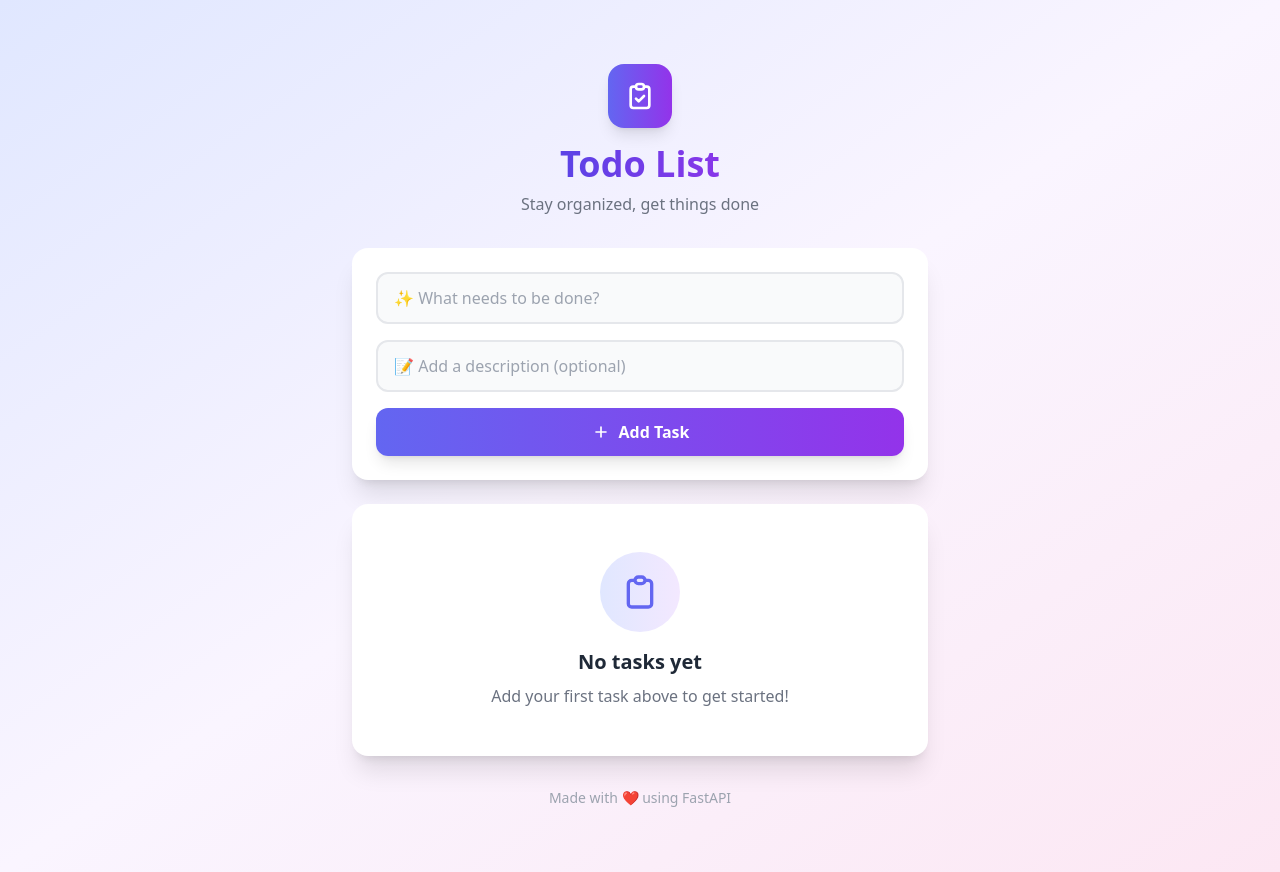
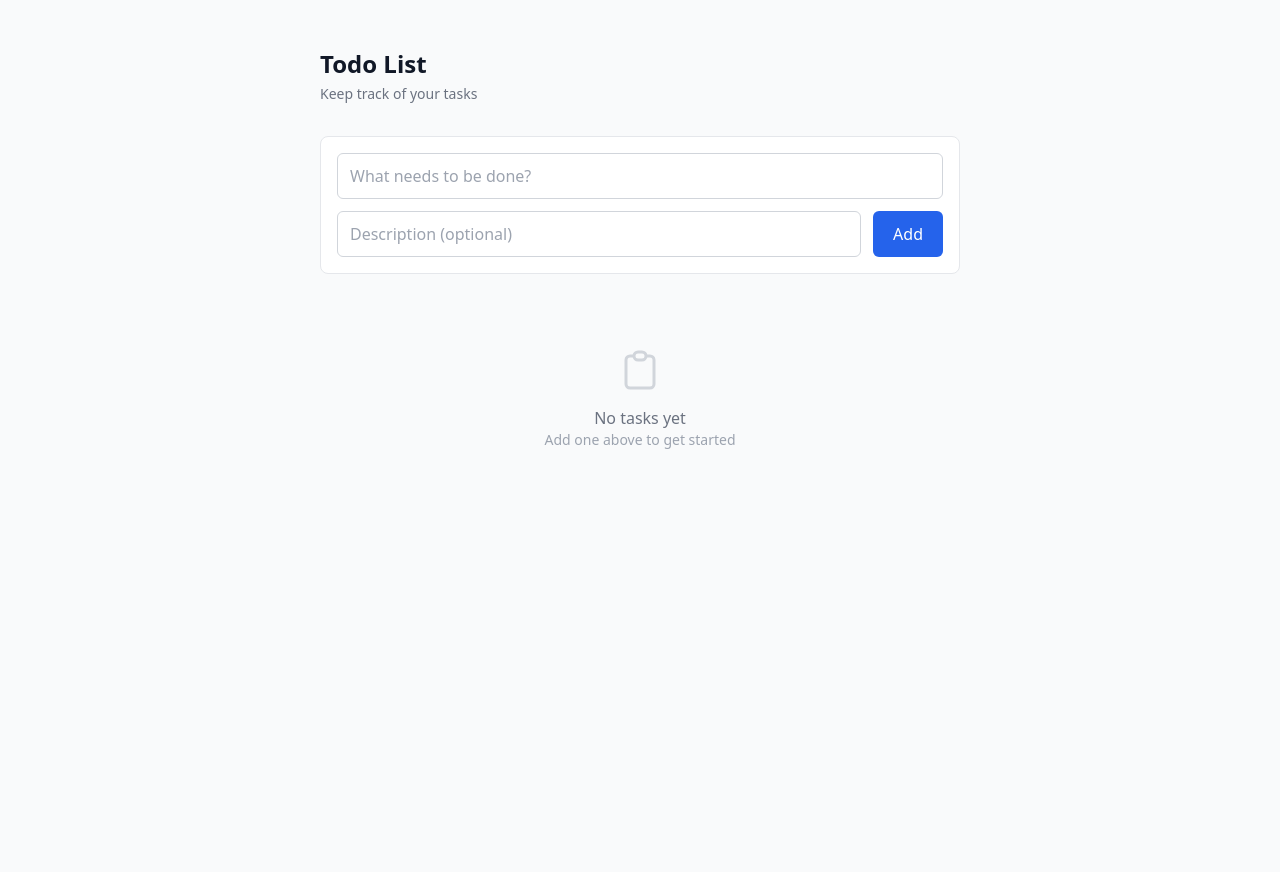
Before and after one commit to w3bdesign/flask-todo, a Flask app: page / in a window 1280 px wide. After the commit the page ends 449 px from the top, so only its background shows below. Run offline with Flask 3, Linux system fonts and the light colour scheme; some libraries are stand-ins or nearby versions.

Commit message:
Redesign todo list UI for simpler, cleaner look
Refactored index.html to use a more minimal and modern design, removing custom CSS and animations in favor of Tailwind utility classes. Simplified form and list layouts, updated button and input styles, and improved empty state messaging for better usability and readability.

```diff
--- a/templates/index.html
+++ b/templates/index.html
@@ -5,129 +5,91 @@
     <meta name="viewport" content="width=device-width, initial-scale=1.0">
     <title>Todo App</title>
     <script src="https://cdn.tailwindcss.com"></script>
-    <style>
-      /* Custom animations */
-      @keyframes fadeIn {
-        from { opacity: 0; transform: translateY(-10px); }
-        to { opacity: 1; transform: translateY(0); }
-      }
-      .animate-fadeIn {
-        animation: fadeIn 0.3s ease-out;
-      }
-      .todo-item {
-        transition: all 0.2s ease;
-      }
-      .todo-item:hover {
-        transform: translateX(4px);
-      }
-      .checkbox-circle {
-        transition: all 0.2s ease;
-      }
-      .checkbox-circle:hover {
-        transform: scale(1.1);
-      }
-    </style>
   </head>
 
-  <body class="min-h-screen bg-gradient-to-br from-indigo-100 via-purple-50 to-pink-100">
-    <div class="min-h-screen flex flex-col items-center py-8 px-4 sm:py-16">
+  <body class="min-h-screen bg-gray-50">
+    <div class="max-w-2xl mx-auto px-4 py-12">
       <!-- Header -->
-      <div class="text-center mb-8 animate-fadeIn">
-        <div class="inline-flex items-center justify-center w-16 h-16 bg-gradient-to-r from-indigo-500 to-purple-600 rounded-2xl shadow-lg mb-4">
-          <svg class="w-8 h-8 text-white" fill="none" stroke="currentColor" viewBox="0 0 24 24">
-            <path stroke-linecap="round" stroke-linejoin="round" stroke-width="2" d="M9 5H7a2 2 0 00-2 2v12a2 2 0 002 2h10a2 2 0 002-2V7a2 2 0 00-2-2h-2M9 5a2 2 0 002 2h2a2 2 0 002-2M9 5a2 2 0 012-2h2a2 2 0 012 2m-6 9l2 2 4-4"></path>
-          </svg>
-        </div>
-        <h1 class="text-4xl font-bold bg-gradient-to-r from-indigo-600 to-purple-600 bg-clip-text text-transparent">
-          Todo List
-        </h1>
-        <p class="text-gray-500 mt-2">Stay organized, get things done</p>
-      </div>
+      <header class="mb-8">
+        <h1 class="text-2xl font-semibold text-gray-900">Todo List</h1>
+        <p class="text-gray-500 text-sm mt-1">Keep track of your tasks</p>
+      </header>
 
-      <!-- Main Container -->
-      <div class="w-full max-w-xl">
       <!-- Add Todo Form -->
-        <form method="post" class="bg-white rounded-2xl shadow-xl p-6 mb-6 animate-fadeIn">
-          <div class="space-y-4">
-            <div>
+      <form method="post" class="bg-white rounded-lg border border-gray-200 p-4 mb-6">
+        <div class="flex flex-col gap-3">
           <input
             type="text"
             name="title"
-                placeholder="✨ What needs to be done?"
+            placeholder="What needs to be done?"
             required
-                class="w-full bg-gray-50 border-2 border-gray-200 rounded-xl py-3 px-4 text-gray-700 placeholder-gray-400 focus:outline-none focus:border-indigo-500 focus:bg-white transition-all duration-200"
+            class="w-full border border-gray-300 rounded-md py-2.5 px-3 text-gray-900 placeholder-gray-400 focus:outline-none focus:ring-2 focus:ring-blue-500 focus:border-transparent"
           />
-            </div>
-            <div>
+          <div class="flex gap-3">
             <input
               type="text"
               name="description"
-                placeholder="📝 Add a description (optional)"
-                class="w-full bg-gray-50 border-2 border-gray-200 rounded-xl py-3 px-4 text-gray-700 placeholder-gray-400 focus:outline-none focus:border-indigo-500 focus:bg-white transition-all duration-200"
+              placeholder="Description (optional)"
+              class="flex-1 border border-gray-300 rounded-md py-2.5 px-3 text-gray-900 placeholder-gray-400 focus:outline-none focus:ring-2 focus:ring-blue-500 focus:border-transparent"
             />
-            </div>
             <button
               type="submit"
-              class="w-full bg-gradient-to-r from-indigo-500 to-purple-600 hover:from-indigo-600 hover:to-purple-700 text-white font-semibold py-3 px-6 rounded-xl shadow-lg hover:shadow-xl transform hover:-translate-y-0.5 transition-all duration-200"
+              class="bg-blue-600 hover:bg-blue-700 text-white font-medium py-2.5 px-5 rounded-md"
             >
-              <span class="flex items-center justify-center gap-2">
-                <svg class="w-5 h-5" fill="none" stroke="currentColor" viewBox="0 0 24 24">
-                  <path stroke-linecap="round" stroke-linejoin="round" stroke-width="2" d="M12 6v6m0 0v6m0-6h6m-6 0H6"></path>
-                </svg>
-                Add Task
-              </span>
+              Add
             </button>
+          </div>
         </div>
       </form>
 
       <!-- Todo List -->
       {% if todos %}
-        <div class="space-y-3">
+      <div class="bg-white rounded-lg border border-gray-200 divide-y divide-gray-200">
         {% for todo in todos %}
-          <div class="todo-item bg-white rounded-2xl shadow-md p-4 flex items-center gap-4 animate-fadeIn {% if todo.completed %}opacity-75{% endif %}">
+        <div class="p-4 flex items-start gap-3 hover:bg-gray-50">
           <!-- Checkbox -->
-            <a href="/toggle/{{ todo.id }}" class="checkbox-circle flex-shrink-0" title="Click to mark as {% if todo.completed %}incomplete{% else %}complete{% endif %}">
+          <a href="/toggle/{{ todo.id }}" class="mt-0.5 flex-shrink-0">
             {% if todo.completed %}
-              <div class="w-7 h-7 rounded-full bg-gradient-to-r from-green-400 to-emerald-500 flex items-center justify-center shadow-md cursor-pointer">
-                <svg class="w-4 h-4 text-white" fill="none" stroke="currentColor" viewBox="0 0 24 24">
+            <div class="w-5 h-5 rounded-full bg-green-500 flex items-center justify-center cursor-pointer">
+              <svg class="w-3 h-3 text-white" fill="none" stroke="currentColor" viewBox="0 0 24 24">
                 <path stroke-linecap="round" stroke-linejoin="round" stroke-width="3" d="M5 13l4 4L19 7"></path>
               </svg>
             </div>
             {% else %}
-              <div class="w-7 h-7 rounded-full border-2 border-gray-300 bg-white cursor-pointer hover:border-indigo-400 hover:bg-indigo-50 transition-all duration-200"></div>
+            <div class="w-5 h-5 rounded-full border-2 border-gray-300 cursor-pointer hover:border-gray-400"></div>
             {% endif %}
           </a>
 
           <!-- Content -->
-            <div class="flex-grow min-w-0">
-              <h3 class="text-lg font-semibold {% if todo.completed %}line-through text-gray-400{% else %}text-gray-800{% endif %} truncate">
+          <div class="flex-1 min-w-0">
+            <p class="text-gray-900 {% if todo.completed %}line-through text-gray-400{% endif %}">
               {{ todo.title }}
-              </h3>
+            </p>
             {% if todo.description %}
-              <p class="text-sm mt-1 {% if todo.completed %}line-through text-gray-400{% else %}text-gray-500{% endif %} truncate">
+            <p class="text-sm text-gray-500 mt-0.5 {% if todo.completed %}line-through{% endif %}">
               {{ todo.description }}
             </p>
             {% endif %}
           </div>
 
           <!-- Actions -->
-            <div class="flex-shrink-0 flex items-center gap-1">
+          <div class="flex items-center gap-1">
             <a
               href="/edit/{{ todo.id }}"
-                class="p-2 text-gray-400 hover:text-indigo-500 hover:bg-indigo-50 rounded-lg transition-all duration-200"
+              class="p-1.5 text-gray-400 hover:text-gray-600 rounded hover:bg-gray-100"
               title="Edit"
             >
-                <svg class="w-5 h-5" fill="none" stroke="currentColor" viewBox="0 0 24 24">
-                  <path stroke-linecap="round" stroke-linejoin="round" stroke-width="2" d="M11 5H6a2 2 0 00-2 2v11a2 2 0 002 2h11a2 2 0 002-2v-5m-1.414-9.414a2 2 0 112.828 2.828L11.828 15H9v-2.828l8.586-8.586z"></path>
+              <svg class="w-4 h-4" fill="none" stroke="currentColor" viewBox="0 0 24 24">
+                <path stroke-linecap="round" stroke-linejoin="round" stroke-width="2" d="M15.232 5.232l3.536 3.536m-2.036-5.036a2.5 2.5 0 113.536 3.536L6.5 21.036H3v-3.572L16.732 3.732z"></path>
               </svg>
             </a>
             <a
               href="/delete/{{ todo.id }}"
-                class="p-2 text-gray-400 hover:text-red-500 hover:bg-red-50 rounded-lg transition-all duration-200"
+              class="p-1.5 text-gray-400 hover:text-red-500 rounded hover:bg-gray-100"
               title="Delete"
-                onclick="return confirm('Are you sure you want to delete this task?')"
+              onclick="return confirm('Delete this task?')"
             >
-                <svg class="w-5 h-5" fill="none" stroke="currentColor" viewBox="0 0 24 24">
+              <svg class="w-4 h-4" fill="none" stroke="currentColor" viewBox="0 0 24 24">
                 <path stroke-linecap="round" stroke-linejoin="round" stroke-width="2" d="M19 7l-.867 12.142A2 2 0 0116.138 21H7.862a2 2 0 01-1.995-1.858L5 7m5 4v6m4-6v6m1-10V4a1 1 0 00-1-1h-4a1 1 0 00-1 1v3M4 7h16"></path>
               </svg>
             </a>
@@ -136,28 +98,21 @@
         {% endfor %}
       </div>
 
-        <!-- Stats -->
-        <div class="mt-6 text-center text-sm text-gray-500">
-          {{ todos|length }} task{% if todos|length != 1 %}s{% endif %} total
-        </div>
+      <p class="text-center text-sm text-gray-400 mt-4">
+        {{ todos|length }} task{% if todos|length != 1 %}s{% endif %}
+      </p>
       {% else %}
       <!-- Empty State -->
-        <div class="bg-white rounded-2xl shadow-xl p-12 text-center animate-fadeIn">
-          <div class="inline-flex items-center justify-center w-20 h-20 bg-gradient-to-r from-indigo-100 to-purple-100 rounded-full mb-4">
-            <svg class="w-10 h-10 text-indigo-500" fill="none" stroke="currentColor" viewBox="0 0 24 24">
-              <path stroke-linecap="round" stroke-linejoin="round" stroke-width="2" d="M9 5H7a2 2 0 00-2 2v12a2 2 0 002 2h10a2 2 0 002-2V7a2 2 0 00-2-2h-2M9 5a2 2 0 002 2h2a2 2 0 002-2M9 5a2 2 0 012-2h2a2 2 0 012 2"></path>
+      <div class="text-center py-12">
+        <div class="text-gray-300 mb-3">
+          <svg class="w-12 h-12 mx-auto" fill="none" stroke="currentColor" viewBox="0 0 24 24">
+            <path stroke-linecap="round" stroke-linejoin="round" stroke-width="1.5" d="M9 5H7a2 2 0 00-2 2v12a2 2 0 002 2h10a2 2 0 002-2V7a2 2 0 00-2-2h-2M9 5a2 2 0 002 2h2a2 2 0 002-2M9 5a2 2 0 012-2h2a2 2 0 012 2"></path>
           </svg>
         </div>
-          <h3 class="text-xl font-semibold text-gray-800 mb-2">No tasks yet</h3>
-          <p class="text-gray-500">Add your first task above to get started!</p>
+        <p class="text-gray-500">No tasks yet</p>
+        <p class="text-gray-400 text-sm">Add one above to get started</p>
       </div>
       {% endif %}
     </div>
-
-      <!-- Footer -->
-      <div class="mt-8 text-center text-sm text-gray-400">
-        Made with ❤️ using FastAPI
-      </div>
-    </div>
   </body>
 </html>
```
Lines whose indentation alone changed are shown as unchanged.
